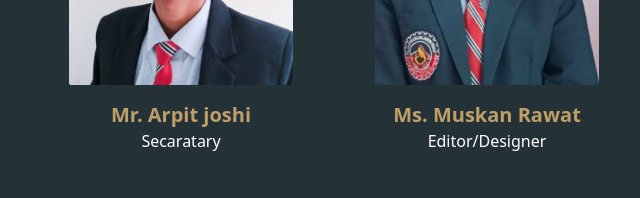
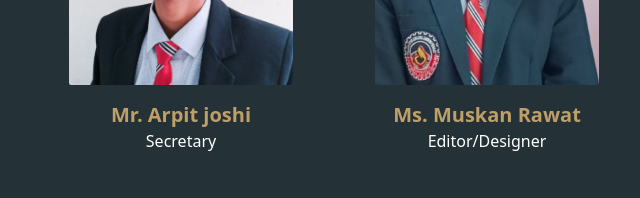
Before and after one commit to arpitjoshi24/Ecell_Gehu, a plain HTML site: page index.html in a window 1280 px wide. Shown: the part 4800-4998 px from the top of the page, 0-640 px from the left. Drawn offline with nearby package versions, Linux system fonts and the light colour scheme; files whose address does not match are found by name.

Commit message:
Update index.html

```diff
--- a/index.html
+++ b/index.html
@@ -226,7 +226,7 @@
         { name: "Ms. Simran Verma ", role: "Head", imgSrc: "./images/head.jpg" },
         { name: "Ms. Bhoomika pandey", role: "Vice Head", imgSrc: "./images/vice-head.jpg" },
         { name: "Mr. Sourav tiwari", role: "Vice Head", imgSrc: "./images/vicehead.jpg" },
-        { name: "Mr. Arpit joshi", role: "Secaratary", imgSrc: "./images/secaratory.jpg" },
+        { name: "Mr. Arpit joshi", role: "Secretary", imgSrc: "./images/secaratory.jpg" },
         { name: "Ms. Muskan Rawat", role: "Editor/Designer", imgSrc: "./images/editor1.jpg" },
         { name: "Ms. Himani Upadhyay", role: "Web Developer", imgSrc: "./images/developer.jpg" },
         { name: "Ms. Laxita Darmwal", role: "Developer", imgSrc: "./images/content.jpg" },
```
